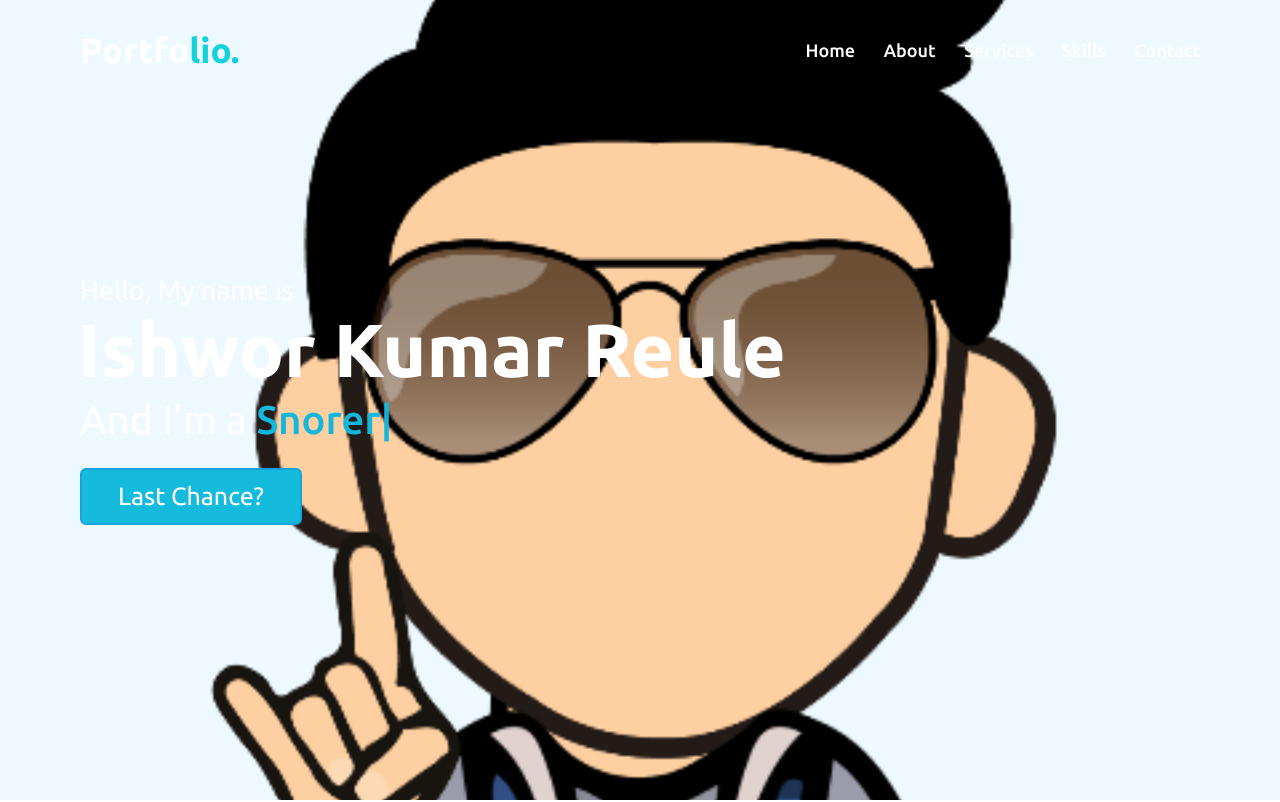
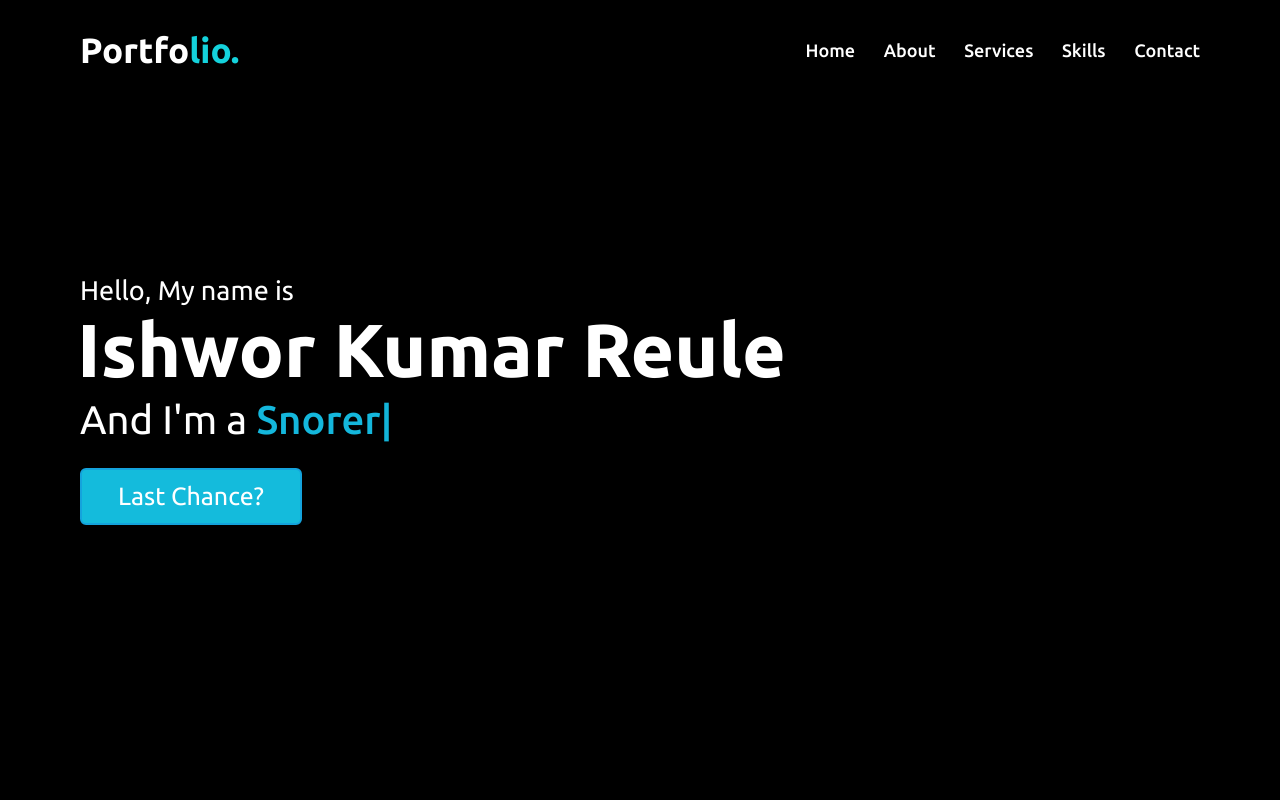
Before and after one commit to ireule04/portfolio, a plain HTML site: page index.html in a window 1280 px wide. Shown: the top 802 px of the page. Drawn offline with nearby package versions, Linux system fonts and the light colour scheme.

Commit message:
Add files via upload

```diff
--- a/hawa.css
+++ b/hawa.css
@@ -156,7 +156,7 @@ section .title::after{
 /* home section styling and designing the form of the section. */
 .home{
     display: flex;
-    background: url("PROFILE.png") no-repeat center;
+    /* background: url("PROFILE.png") no-repeat center; */
     height: 100vh;
     background-color: black;
     color: #fff;
```
